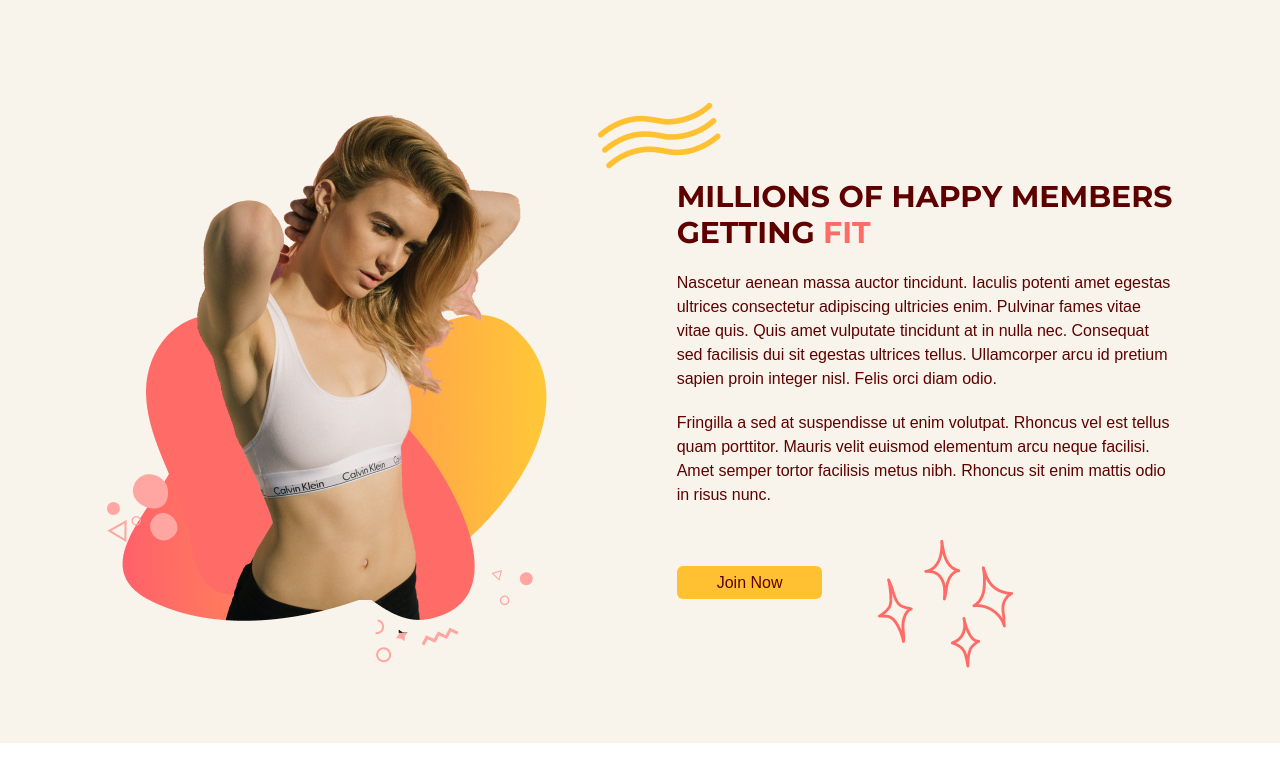
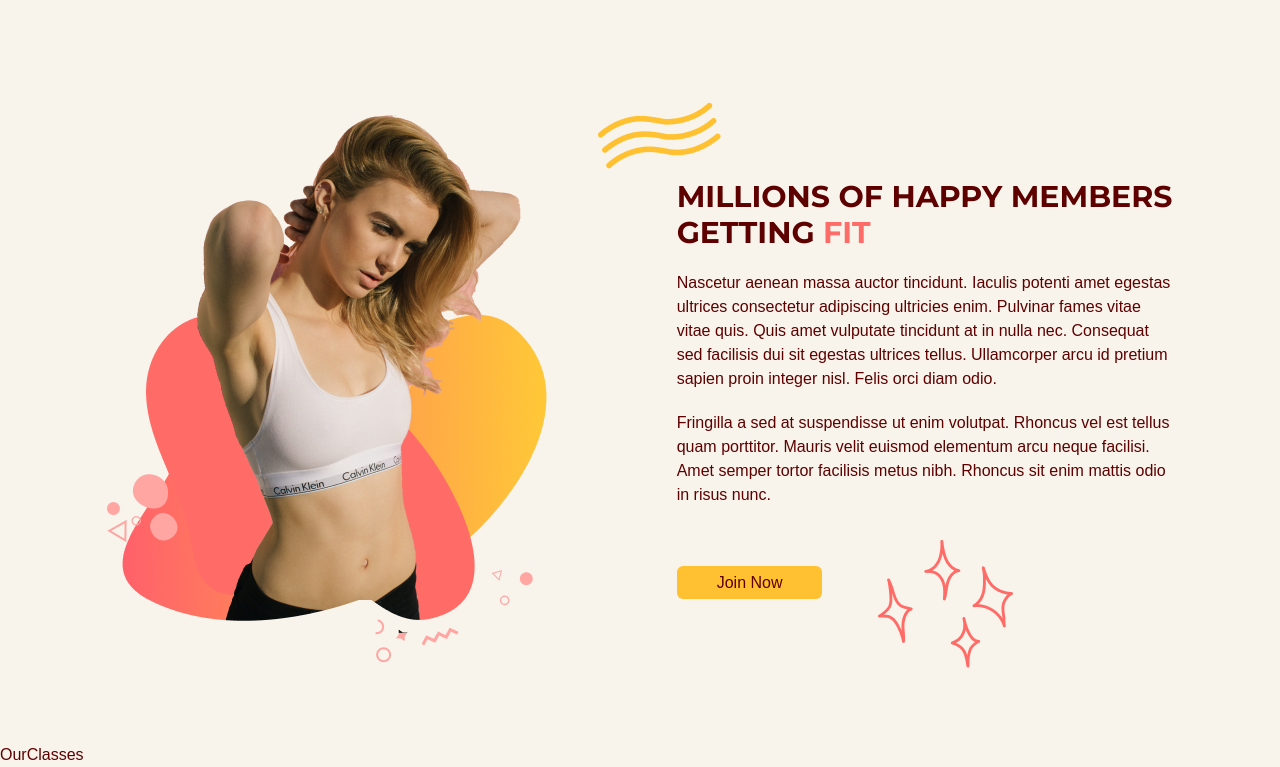
Before and after one commit to NatashaKul7/EVOGYM, a React (Vite) app in the folder evogym/: page / in a window 1280 px wide. Shown: the part 1335-2102 px from the top of the page. Before the commit the page ends 2078 px from the top, so only its background shows below. Built offline with nearby package versions, Linux system fonts and the light colour scheme.

Commit message:
+OurClasses

```diff
--- a/evogym/src/App.tsx
+++ b/evogym/src/App.tsx
@@ -3,6 +3,7 @@
 import { SelectedPage } from "./shared/types";
 import Home from "./scenes/home";
 import Benefits from "./scenes/benefits";
+import OurClasses from "./scenes/ourClasses";
 
 function App() {
   const [selectedPage, setSelectedPage] = useState<SelectedPage>(
@@ -34,6 +35,7 @@
       />
       <Home setSelectedPage={setSelectedPage} />
       <Benefits setSelectedPage={setSelectedPage} />
+      <OurClasses setSelectedPage={setSelectedPage} />
     </div>
   );
 }
--- /dev/null
+++ b/evogym/src/scenes/ourClasses/index.tsx
@@ -0,0 +1,11 @@
+import { SelectedPage } from "@/shared/types";
+
+type Props = {
+  setSelectedPage: (value: SelectedPage) => void;
+};
+
+const OurClasses = ({ setSelectedPage }: Props) => {
+  return <div>OurClasses</div>;
+};
+
+export default OurClasses;
```
